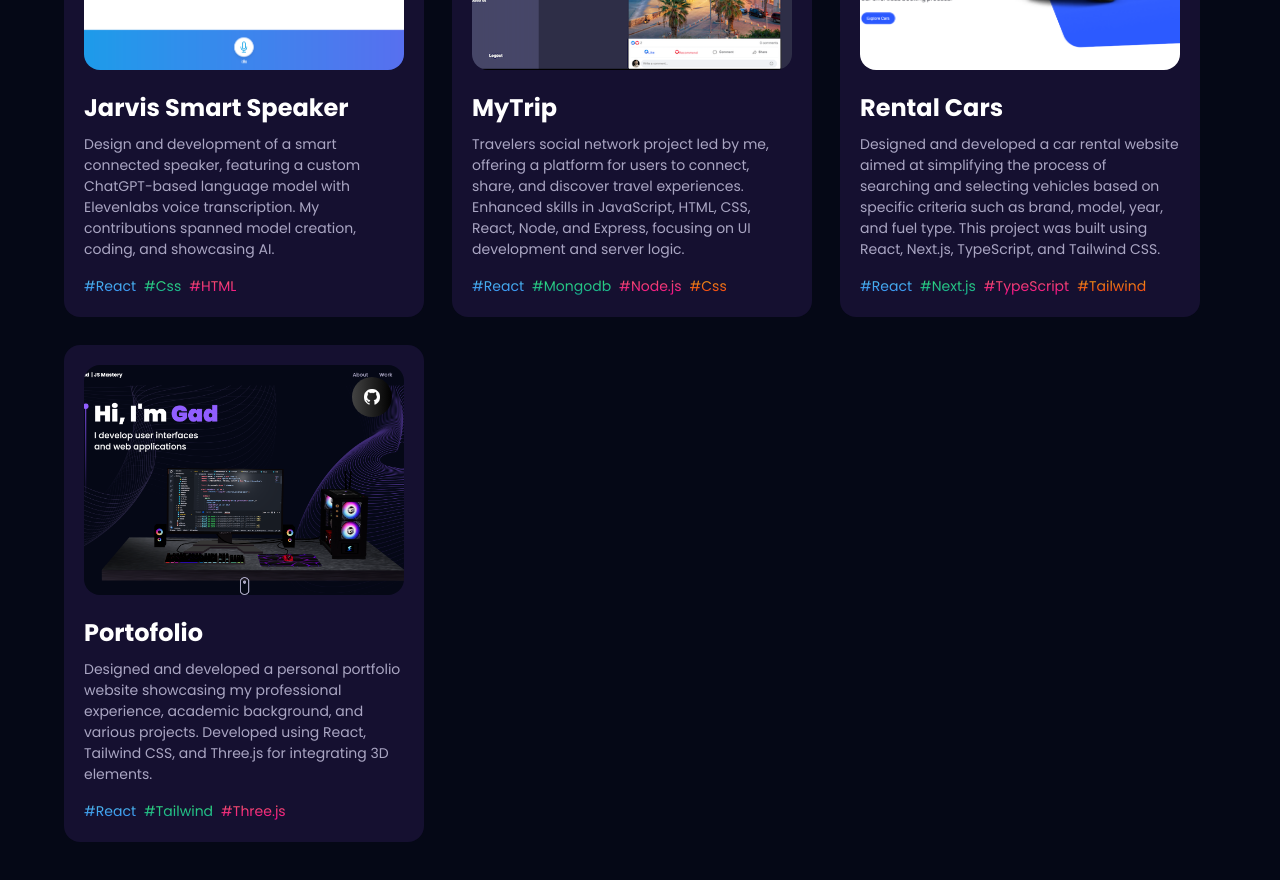
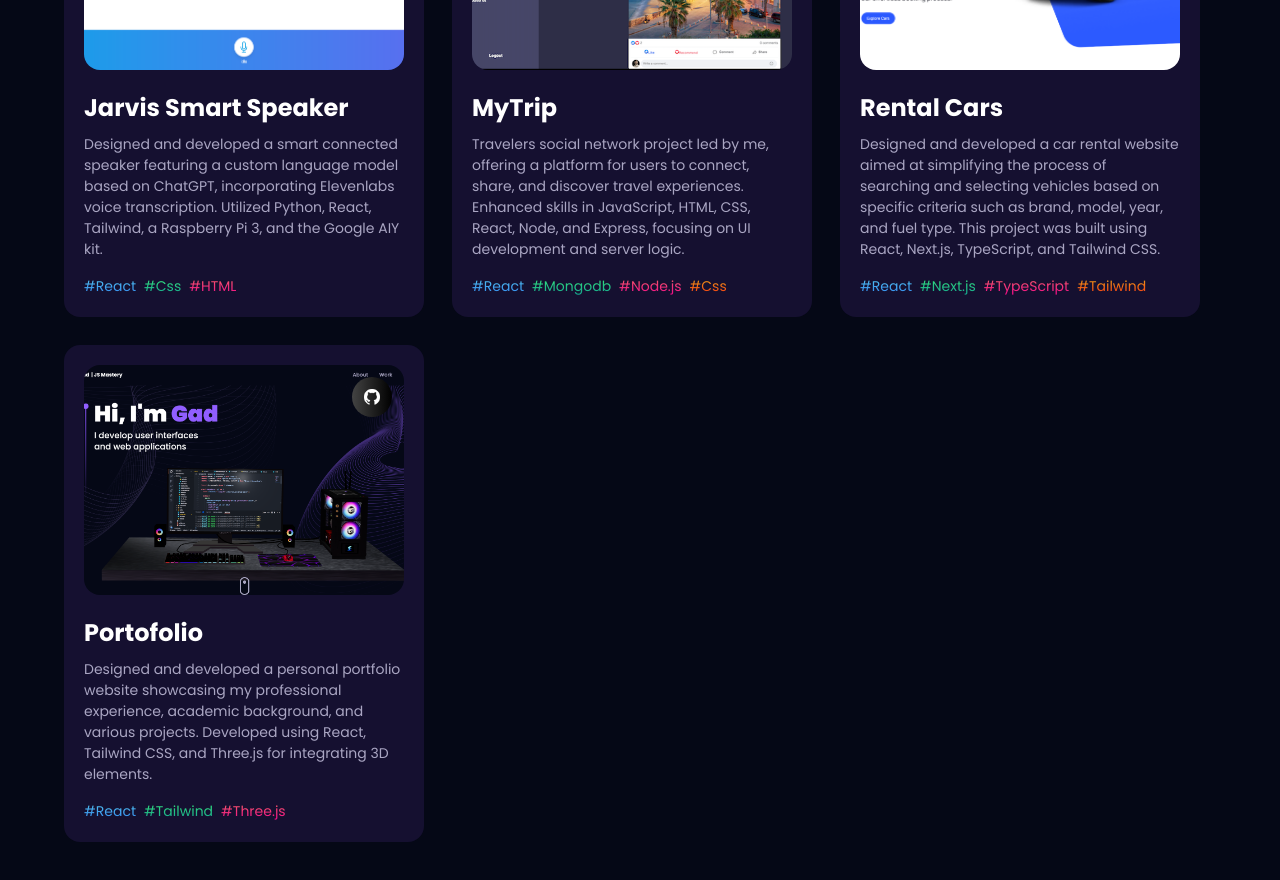
Before and after one commit to Gadnadj/3D_Portofolio, a React (Vite) app: page / in a window 1280 px wide. Shown: the part 5040-5920 px from the top of the page. Built offline with nearby package versions, Linux system fonts and the light colour scheme.

Commit message:
change decritpion Jarvis

```diff
--- a/src/constants/index.js
+++ b/src/constants/index.js
@@ -192,7 +192,7 @@ const projects = [
   {
     name: 'Jarvis Smart Speaker',
     description:
-      'Design and development of a smart connected speaker, featuring a custom ChatGPT-based language model with Elevenlabs voice transcription. My contributions spanned model creation, coding, and showcasing AI.',
+      'Designed and developed a smart connected speaker featuring a custom language model based on ChatGPT, incorporating Elevenlabs voice transcription. Utilized Python, React, Tailwind, a Raspberry Pi 3, and the Google AIY kit.',
     tags: [
       {
         name: 'React',
```
